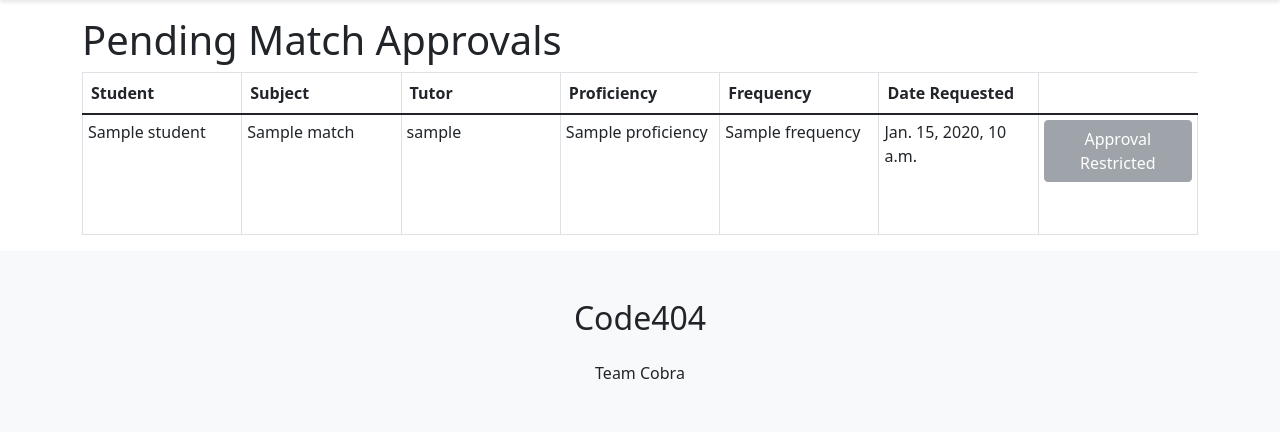
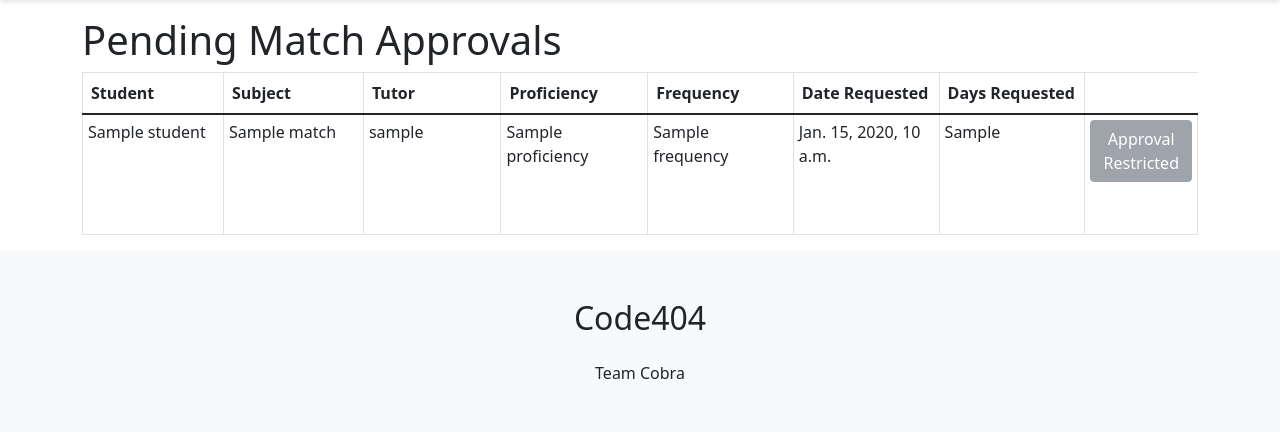
Before and after one commit to rSamaei/SEGSmallGroup, a Django app: template tutorials/templates/pending_approvals.html in a window 1280 px wide. Shown: the part 78-510 px from the top of the page. Run offline with Django 3.2, Linux system fonts and the light colour scheme; the template is opened without the code that fills it: most values are stand-ins (such as "Sample title", 1, 10 or a date in 2020); some libraries are stand-ins or nearby versions.

Commit message:
Add days to pending page

```diff
--- a/tutorials/templates/pending_approvals.html
+++ b/tutorials/templates/pending_approvals.html
@@ -12,6 +12,7 @@
                 <th>Proficiency</th>
                 <th>Frequency</th>
                 <th>Date Requested</th>
+                <th>Days Requested</th>
                 {% if can_approve %}
                 <th>Action</th>
                 {% endif %}
@@ -26,6 +27,11 @@
                 <td>{{ match.proficiency }}</td>
                 <td>{{ match.frequency }}</td>
                 <td>{{ match.date_requested }}</td>
+                <td>
+                    {% for day in match.days %}
+                        {{ day.get_day_of_week_display }}<br>
+                    {% endfor %}
+                </td>
                 {% if can_approve %}
                 <td>
                     <form method="post" action="{% url 'approve_match' match.id %}">
--- a/tutorials/templates/view_matched_requests.html
+++ b/tutorials/templates/view_matched_requests.html
@@ -3,7 +3,7 @@
 {% block content %}
   <div class="container">
     <h2>Matched Requests</h2>
-    <table class="table">
+    <table class="table table-bordered">
       <thead>
         <tr>
           <th scope="col">Tutor</th>
```
Also changed, not shown: tutorials/views.py (+31 -0 lines), 1 other file.
